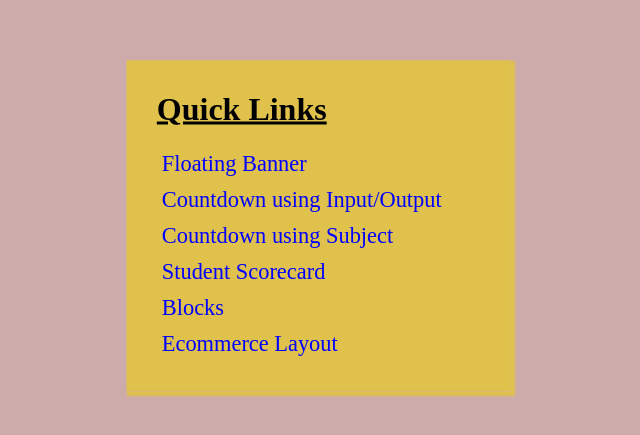
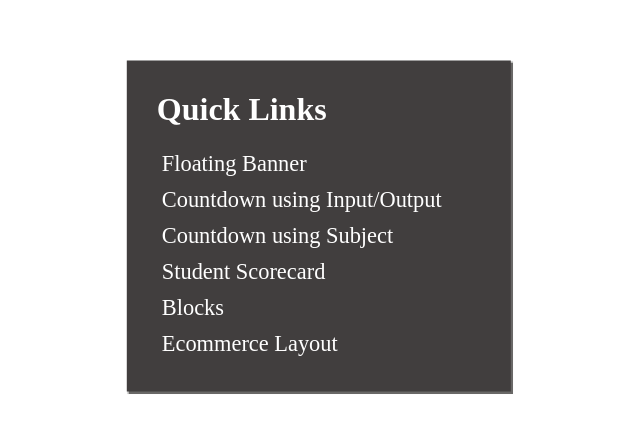
Before and after one commit to SurabhiPal0892/AngularDemo, an Angular app: page / in a window 1280 px wide. Shown: the part 105-540 px from the top of the page, without its empty margins (334-974 px from the left). Built offline with nearby package versions, Linux system fonts and the light colour scheme.

Commit message:
2 files modified

```diff
--- a/src/app/dynamic-divs/dynamic-divs.component.css
+++ b/src/app/dynamic-divs/dynamic-divs.component.css
@@ -15,15 +15,17 @@
 }
 
 .btn {
-  padding: 5px;
-  transform: translate(100%, 250%);
+  padding: 10px;
+  transform: translate(90%, 220%);
+  background-color: blue;
+  color: white;
+  border: none;
 }
 
 .example-viewport {
   width: 215vh;
   margin: 2px;
   height: 1000px;
-  border: 1px solid saddlebrown;
   display: flex;
   flex-wrap: wrap;
   overflow-x: hidden;
--- a/src/app/home/home.component.css
+++ b/src/app/home/home.component.css
@@ -1,13 +1,12 @@
 .container {
   width: 30%;
   transform: translate(120%, 50%);
-  background-color: rgba(230, 202, 44, 0.74);
-  box-shadow: 2px 2px 2px 2px rgba(230, 202, 44, 0.74);
+  background-color: rgb(65, 62, 62);
+  box-shadow: 1px 1px 1px 1px rgba(53, 52, 50, 0.74);
   padding: 30px;
 }
 
 .outer {
-  background-color: rgb(206, 171, 171);
   width: 100%;
   height: -webkit-fill-available;
 }
@@ -21,14 +20,15 @@ li {
   padding: 5px;
   font-size: 140%;
   width: 100%;
-  color: blue;
+  color: white;
 }
 
 li:hover {
   font-size: 150%;
   cursor: pointer;
+  background-color: rgb(120, 120, 248);
 }
 
 .quick-links {
-  text-decoration: underline;
+  color: white;
 }
```
